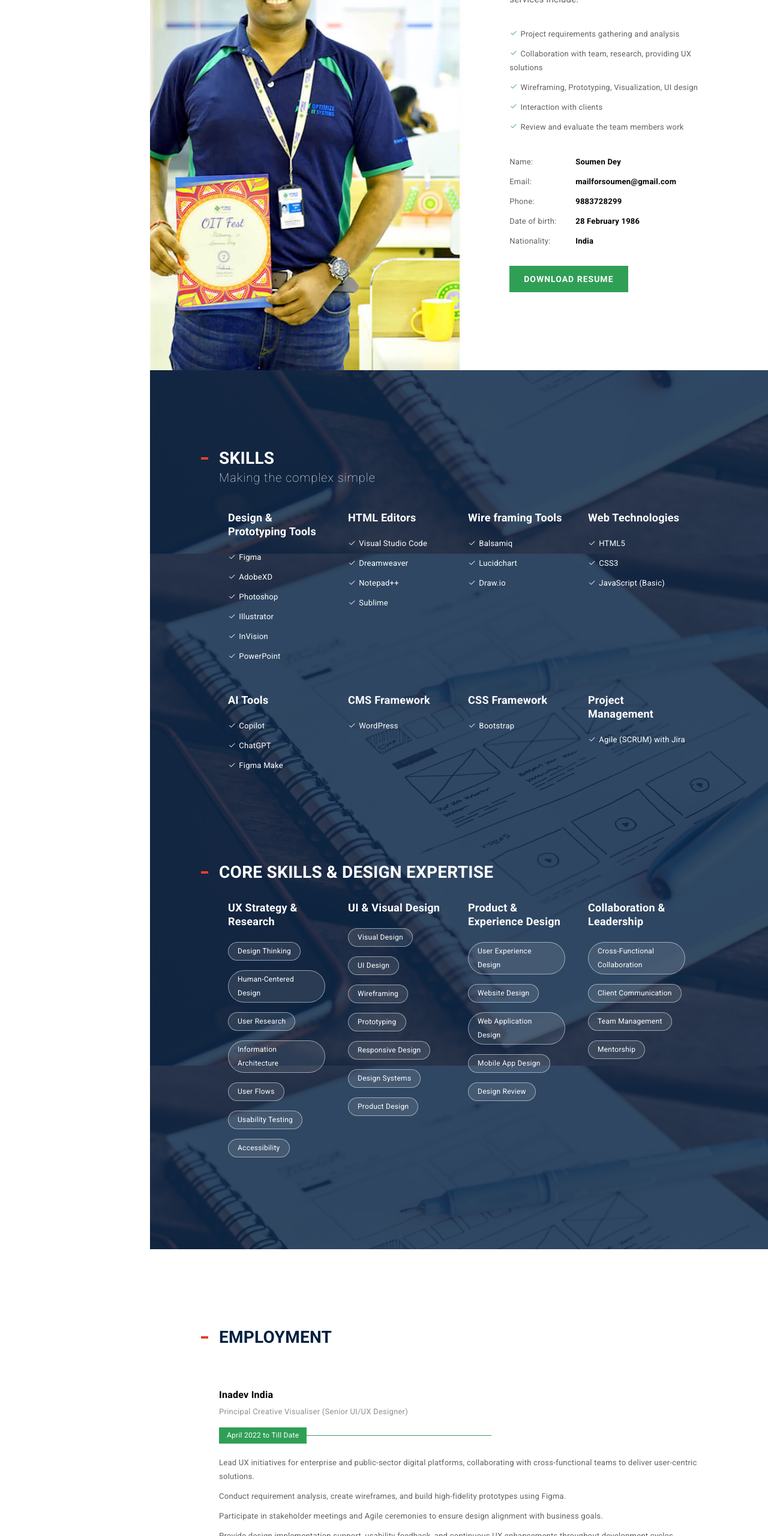
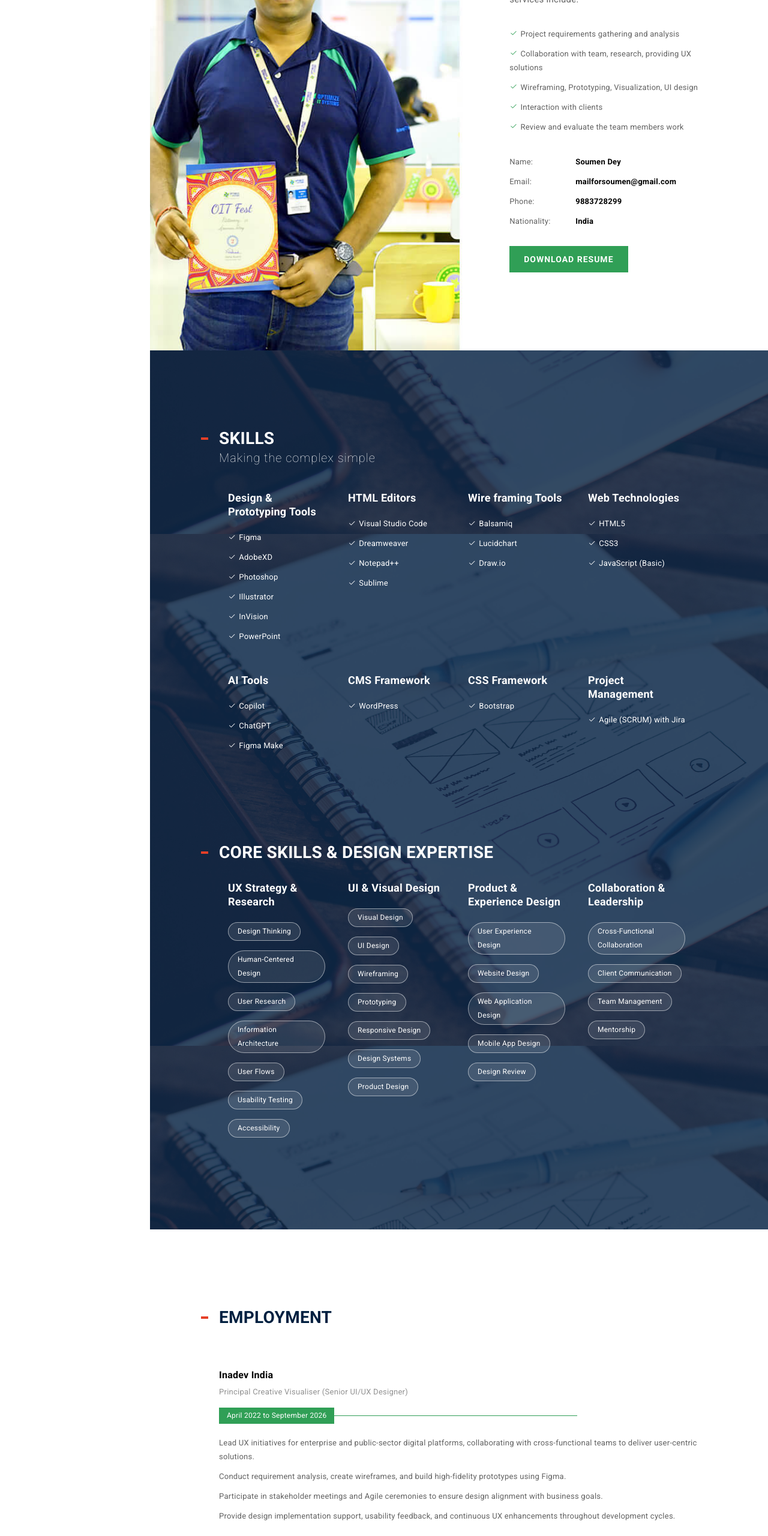
Before and after one commit to gitforsoumen/portfolio, a plain HTML site: page index.html in a window 1280 px wide. Shown: the part 9440-12000 px from the top of the page at 60% size. Drawn offline with Linux system fonts and the light colour scheme; animation ran at ten frames a second.

Commit message:
update index

```diff
--- a/index.html
+++ b/index.html
@@ -1276,7 +1276,7 @@
                             <li><span>Name:</span><strong class="black-text">Soumen Dey</strong></li>
                             <li><span>Email:</span><a href="mailto:mailforsoumen@gmail.com"><strong class="black-text">mailforsoumen@gmail.com</strong></a></li>
                             <li><span>Phone:</span><strong class="black-text">9883728299</strong></li>
-                            <li><span>Date of birth:</span><strong class="black-text">28 February 1986</strong></li>
+                            <!--<li><span>Date of birth:</span><strong class="black-text">28 February 1986</strong></li>-->
                             <li><span>Nationality:</span><strong class="black-text">India</strong></li>
                         </ul>
                         <!--<a href="resume/Resumen-Soumen-Dey.docx" class="btn-green btn btn-medium button margin-fifteen no-margin-lr inner-link no-margin-bottom">Download Resume</a>
@@ -1482,7 +1482,7 @@
                         <div class="col-lg-12 col-md-12 col-sm-12 overflow-hidden xs-margin-nine xs-no-margin-lr employment-single">
                             <span class="alt-font black-text display-block employment-name"><strong>Inadev India</strong></span>
                             <span class="alt-font medium-gray-text position-relative top-minus5 display-block">Principal Creative Visualiser (Senior UI/UX Designer)</span>
-                            <span class="employment-year white-text background-green  alt-font">April 2022 to Till Date</span>
+                            <span class="employment-year white-text background-green  alt-font">April 2022 to September 2026</span>
                             <p class="width-90 no-margin">
                             <ul>
                                 <li>Lead UX initiatives for enterprise and public-sector digital platforms,
@@ -2165,9 +2165,7 @@
                                 </div>
                                 <div
                                     class="col-md-10 col-sm-10 col-xs-10 xs-margin-nine xs-no-margin-lr xs-no-margin-top">
-                                    <p class="alt-font"><strong>Phone</strong><br>
-                                        9883728299
-                                    </p>
+                                    <p class="alt-font"><strong>Phone</strong><br>9883728299</p>
                                 </div>
                             </div>
 
@@ -2175,7 +2173,7 @@
                         <!-- end text -->
                     </div>
                 </div>
-                <div class="row">
+                <!--<div class="row">
                     <div class="margin-five no-margin-bottom blog-post blog-post-style5 no-margin-lr">
                         <div class="col-sm-12">
                             <iframe class="maps"
@@ -2183,7 +2181,7 @@
                                 width="100%" height="300" frameborder="0" style="border:0" allowfullscreen></iframe>
                         </div>
                     </div>
-                </div>
+                </div>-->
             </div>
         </section>
         <!-- end contact section -->
```
